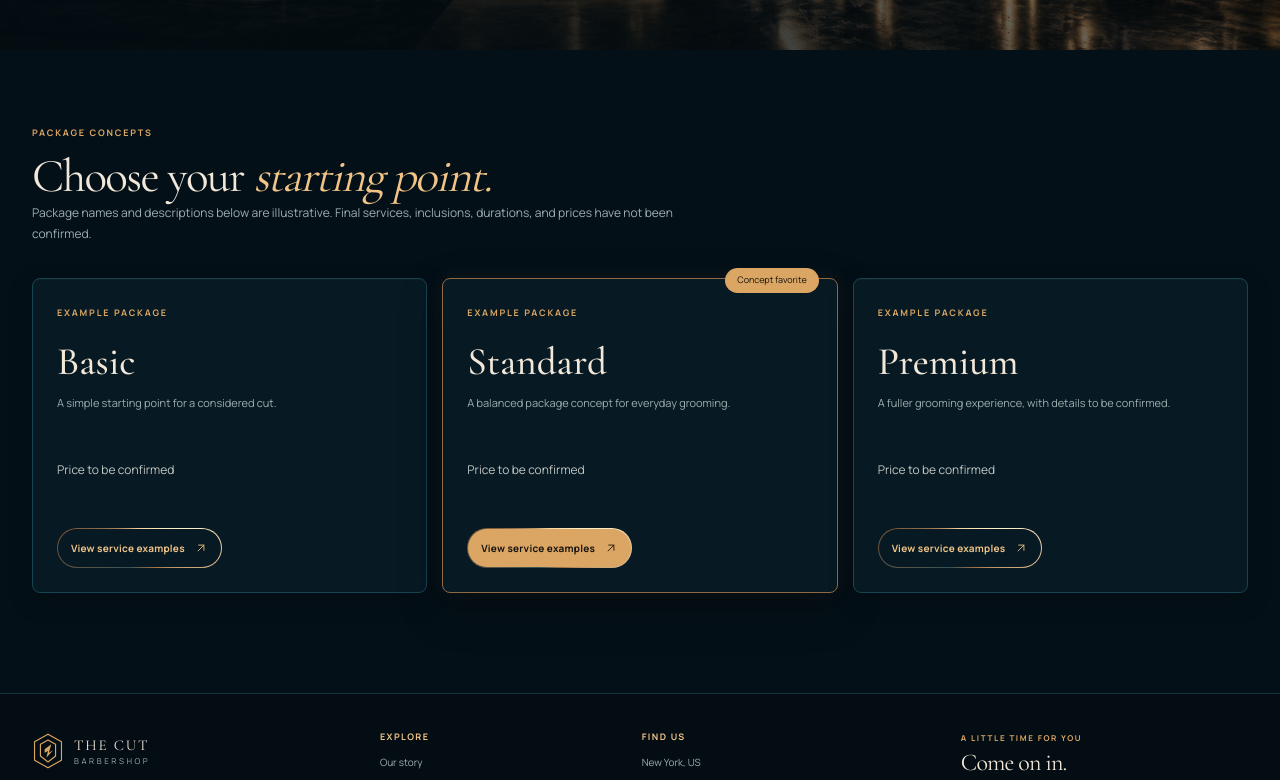
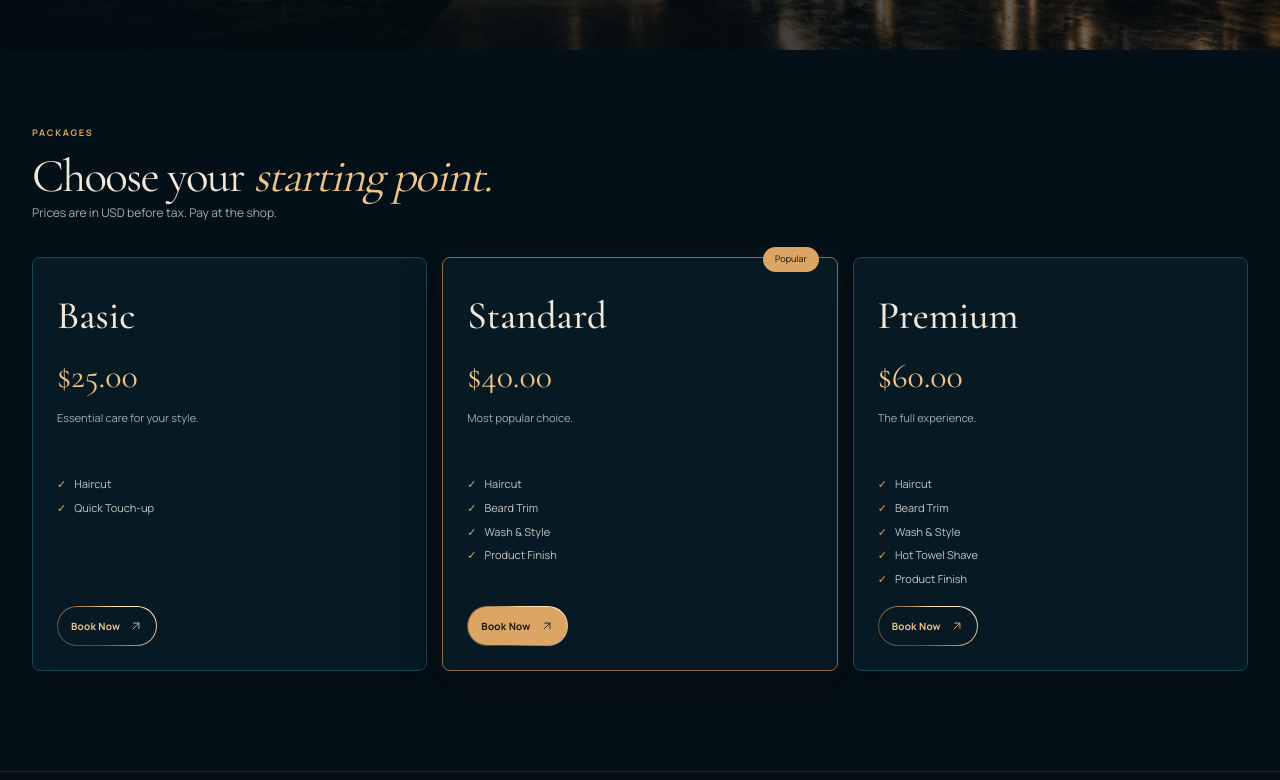
Before and after one commit to tasnimen/the_cut, a Next.js app: page /pricing in a window 1280 px wide. Shown: the part 500-1280 px from the top of the page. Built offline with nearby package versions, Linux system fonts and the light colour scheme; no server answers.

Commit message:
feat: single money helper and pricing packages data source

```diff
--- a/src/app/globals.css
+++ b/src/app/globals.css
@@ -471,7 +471,10 @@ h2 { margin-bottom: 0; color: var(--text); font-size: clamp(32px, 4vw, 47px); le
   .pricing-card .eyebrow { margin: 0 0 4px; color: var(--gold-light); }
   .pricing-card h3 { margin: 0; font-family: var(--font-display); font-size: 39px; font-weight: 500; }
   .pricing-card > p:not(.eyebrow) { min-height: 50px; margin: 9px 0 16px; color: var(--muted); font-size: 11px; line-height: 1.7; }
-  .pricing-pending { margin-bottom: 19px; color: var(--text-soft); font-size: 12px; }
+  .pricing-price { margin: 6px 0 0; color: var(--gold-light); font-family: var(--font-display); font-size: 34px; }
+  .pricing-card > p.pricing-price { min-height: 0; margin: 6px 0 4px; color: var(--gold-light); font-size: 34px; }
+  .pricing-inclusions { display: grid; gap: 6px; margin: 0 0 19px; padding: 0; list-style: none; color: var(--text-soft); font-size: 11px; }
+  .pricing-inclusions li::before { content: "✓"; margin-right: 8px; color: var(--gold); }
   .pricing-card .button { margin-top: auto; }
   .contact-preview { display: grid; grid-template-columns: minmax(0, .9fr) minmax(0, 1fr); gap: 48px; align-items: center; padding-block: 78px 96px; }
   .contact-preview > div:first-child { max-width: 540px; }
--- a/src/app/pricing/page.js
+++ b/src/app/pricing/page.js
@@ -2,26 +2,22 @@ import { SiteFrame } from "@/components/layout/SiteFrame";
 import { ButtonLink } from "@/components/ui/ButtonLink";
 import { ROUTES } from "@/config/routes";
 import { site } from "@/config/site";
+import { PRICING_PACKAGES } from "@/config/pricing-packages";
+import { formatMoney } from "@/lib/format/money";
 import { MarketingPageHero } from "@/features/marketing/components/MarketingPageHero";
 
 export const metadata = {
   title: `Pricing | ${site.name}`,
-  description: "Explore example grooming package tiers. Confirmed service inclusions and prices are not available yet.",
+  description: "Grooming packages from The Cut, with prices in USD before tax.",
   alternates: { canonical: ROUTES.pricing },
-  openGraph: { title: `Pricing | ${site.name}`, description: "Example grooming package tiers; final menu and pricing are pending.", type: "website" },
+  openGraph: { title: `Pricing | ${site.name}`, description: "Grooming packages with prices in USD before tax.", type: "website" },
 };
-
-const packageTiers = [
-  { name: "Basic", note: "A simple starting point for a considered cut." },
-  { name: "Standard", note: "A balanced package concept for everyday grooming.", featured: true },
-  { name: "Premium", note: "A fuller grooming experience, with details to be confirmed." },
-];
 
 export default function PricingPage() {
   return (
     <SiteFrame activePath={ROUTES.pricing}>
       <MarketingPageHero
-        description="A clear menu makes it easier to find the right kind of care. We're preparing the confirmed details."
+        description="A clear menu makes it easier to find the right kind of care. Prices are in USD, before tax."
         eyebrow="Our pricing"
         image="/images/banner2.png"
         imagePosition="right center"
@@ -29,19 +25,21 @@ export default function PricingPage() {
       />
       <section className="pricing-section page-shell" aria-labelledby="pricing-title">
         <div className="marketing-section-heading">
-          <p className="eyebrow">Package concepts</p>
+          <p className="eyebrow">Packages</p>
           <h2 id="pricing-title">Choose your <em>starting point.</em></h2>
-          <p className="marketing-disclosure">Package names and descriptions below are illustrative. Final services, inclusions, durations, and prices have not been confirmed.</p>
+          <p className="marketing-disclosure">Prices are in USD before tax. Pay at the shop.</p>
         </div>
         <div className="pricing-grid">
-          {packageTiers.map((tier) => (
-            <article className={`pricing-card${tier.featured ? " pricing-card--featured" : ""}`} key={tier.name}>
-              {tier.featured ? <span className="pricing-card-badge">Concept favorite</span> : null}
-              <p className="eyebrow">Example package</p>
+          {PRICING_PACKAGES.filter((tier) => tier.active).map((tier) => (
+            <article className={`pricing-card${tier.featured ? " pricing-card--featured" : ""}`} key={tier.slug}>
+              {tier.featured ? <span className="pricing-card-badge">Popular</span> : null}
               <h3>{tier.name}</h3>
+              <p className="pricing-price">{formatMoney(tier.priceMinorUnits)}</p>
               <p>{tier.note}</p>
-              <span className="pricing-pending">Price to be confirmed</span>
-              <ButtonLink href={ROUTES.services} variant={tier.featured ? "primary" : "outline"} size="small">View service examples</ButtonLink>
+              <ul className="pricing-inclusions">
+                {tier.inclusions.map((item) => <li key={item}>{item}</li>)}
+              </ul>
+              <ButtonLink href={ROUTES.booking} variant={tier.featured ? "primary" : "outline"} size="small">Book Now</ButtonLink>
             </article>
           ))}
         </div>
--- a/src/app/services/page.js
+++ b/src/app/services/page.js
@@ -40,12 +40,12 @@ export default function ServicesPage() {
           <SectionHeading
             eyebrow="The menu"
             id="service-catalog-title"
-            aside="Illustrative services · final menu and prices pending"
+            aside="Prices in USD, before tax"
           >
             Find your <em>kind of care.</em>
           </SectionHeading>
           <p className="service-menu-disclosure">
-            The service names and descriptions below are examples, not a confirmed shop menu. Final availability and prices have not been supplied.
+            Prices are in USD before tax and are paid at the shop.
           </p>
           <ServiceCatalog />
         </section>
--- /dev/null
+++ b/src/config/pricing-packages.js
@@ -0,0 +1,19 @@
+// Single source for the public pricing packages (display order = array order).
+// Prices are USD minor units, before tax. Edit here or, later, from the admin dashboard.
+export const PRICING_PACKAGES = Object.freeze([
+  Object.freeze({
+    slug: "basic", name: "Basic", priceMinorUnits: 2500, active: true, featured: false,
+    note: "Essential care for your style.",
+    inclusions: Object.freeze(["Haircut", "Quick Touch-up"]),
+  }),
+  Object.freeze({
+    slug: "standard", name: "Standard", priceMinorUnits: 4000, active: true, featured: true,
+    note: "Most popular choice.",
+    inclusions: Object.freeze(["Haircut", "Beard Trim", "Wash & Style", "Product Finish"]),
+  }),
+  Object.freeze({
+    slug: "premium", name: "Premium", priceMinorUnits: 6000, active: true, featured: false,
+    note: "The full experience.",
+    inclusions: Object.freeze(["Haircut", "Beard Trim", "Wash & Style", "Hot Towel Shave", "Product Finish"]),
+  }),
+]);
--- /dev/null
+++ b/src/lib/format/money.js
@@ -0,0 +1,4 @@
+// Single money formatter. Prices are stored as integer minor units (cents).
+export function formatMoney(minorUnits, currency = "USD") {
+  return new Intl.NumberFormat("en-US", { style: "currency", currency }).format(minorUnits / 100);
+}
```
Also changed, not shown: 1 other file (tests, documents, lock files or other folders).
